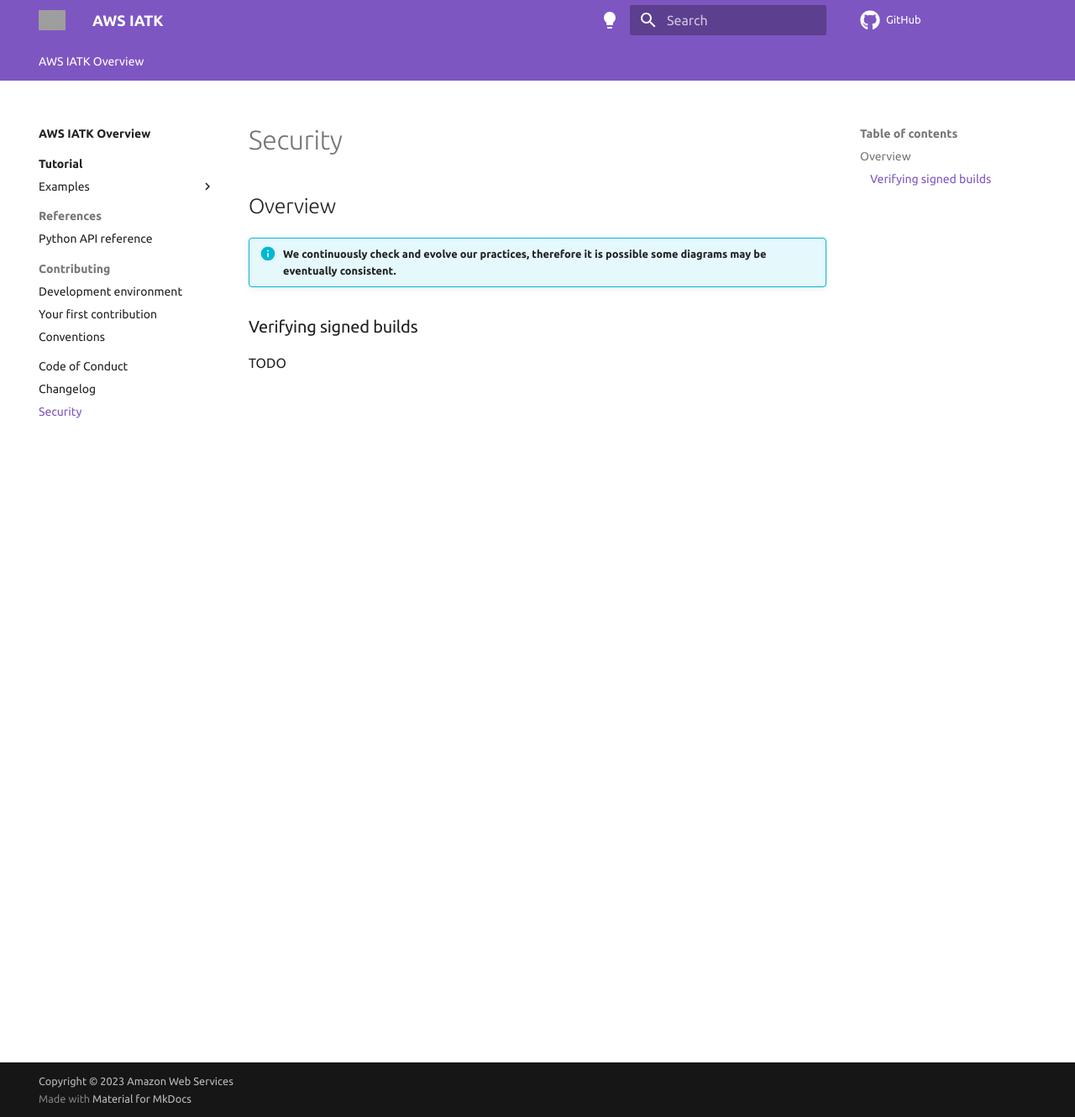
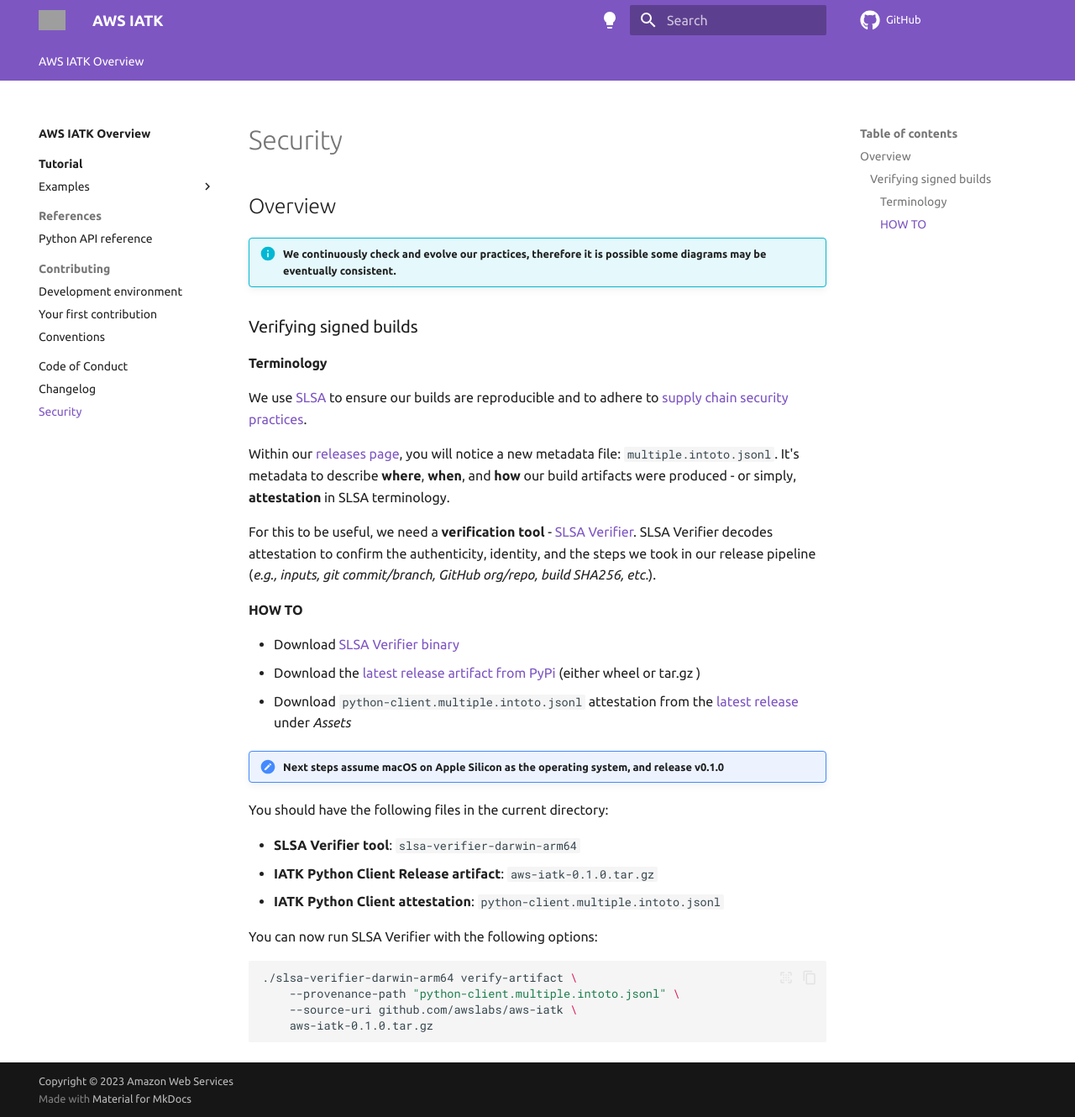
Before and after one commit to awslabs/aws-iatk, an MkDocs documentation site: the page built from docs/security.md, in a window 1280 px wide and 1330 px high. Shown: the whole window at 84% size. Built offline with MkDocs 1.6.1 and Material for MkDocs 9.7.7, drawn with Linux system fonts in a browser that asks for light colours; comment, search, counter and statistics services are not loaded; the version menu is left out; grey boxes are pictures that could not be loaded.

Commit message:
Update docs to include steps for verifying signed builds (#90)
* Update docs to include steps for verifying signed builds

* Update docs/security.md

Co-authored-by: Jacob Fuss <32497805+jfuss@users.noreply.github.com>

---------

Co-authored-by: Jacob Fuss <32497805+jfuss@users.noreply.github.com>

````diff
--- a/docs/security.md
+++ b/docs/security.md
@@ -13,4 +13,33 @@
 
 ### Verifying signed builds
 
-TODO
+#### Terminology
+
+We use [SLSA](https://slsa.dev/spec/v1.0/about){target="_blank" rel="nofollow"} to ensure our builds are reproducible and to adhere to [supply chain security practices](https://slsa.dev/spec/v1.0/threats-overview).
+
+Within our [releases page](https://github.com/awslabs/aws-iatk/releases), you will notice a new metadata file: `multiple.intoto.jsonl`. It's metadata to describe **where**, **when**, and **how** our build artifacts were produced - or simply, **attestation** in SLSA terminology.
+
+For this to be useful, we need a **verification tool** - [SLSA Verifier](https://github.com/slsa-framework/slsa-verifier). SLSA Verifier decodes attestation to confirm the authenticity, identity, and the steps we took in our release pipeline (_e.g., inputs, git commit/branch, GitHub org/repo, build SHA256, etc._).
+
+#### HOW TO
+
+* Download [SLSA Verifier binary](https://github.com/slsa-framework/slsa-verifier#download-the-binary)
+* Download the [latest release artifact from PyPi](https://pypi.org/project/aws-iatk/#files) (either wheel or tar.gz )
+* Download `python-client.multiple.intoto.jsonl` attestation from the [latest release](https://github.com/awslabs/aws-iatk/releases/latest) under _Assets_
+
+!!! note "Next steps assume macOS on Apple Silicon as the operating system, and release v0.1.0"
+
+You should have the following files in the current directory:
+
+* **SLSA Verifier tool**: `slsa-verifier-darwin-arm64`
+* **IATK Python Client Release artifact**: `aws-iatk-0.1.0.tar.gz`
+* **IATK Python Client attestation**: `python-client.multiple.intoto.jsonl`
+
+You can now run SLSA Verifier with the following options:
+
+```bash
+./slsa-verifier-darwin-arm64 verify-artifact \
+    --provenance-path "python-client.multiple.intoto.jsonl" \
+    --source-uri github.com/awslabs/aws-iatk \
+    aws-iatk-0.1.0.tar.gz
+```
````
